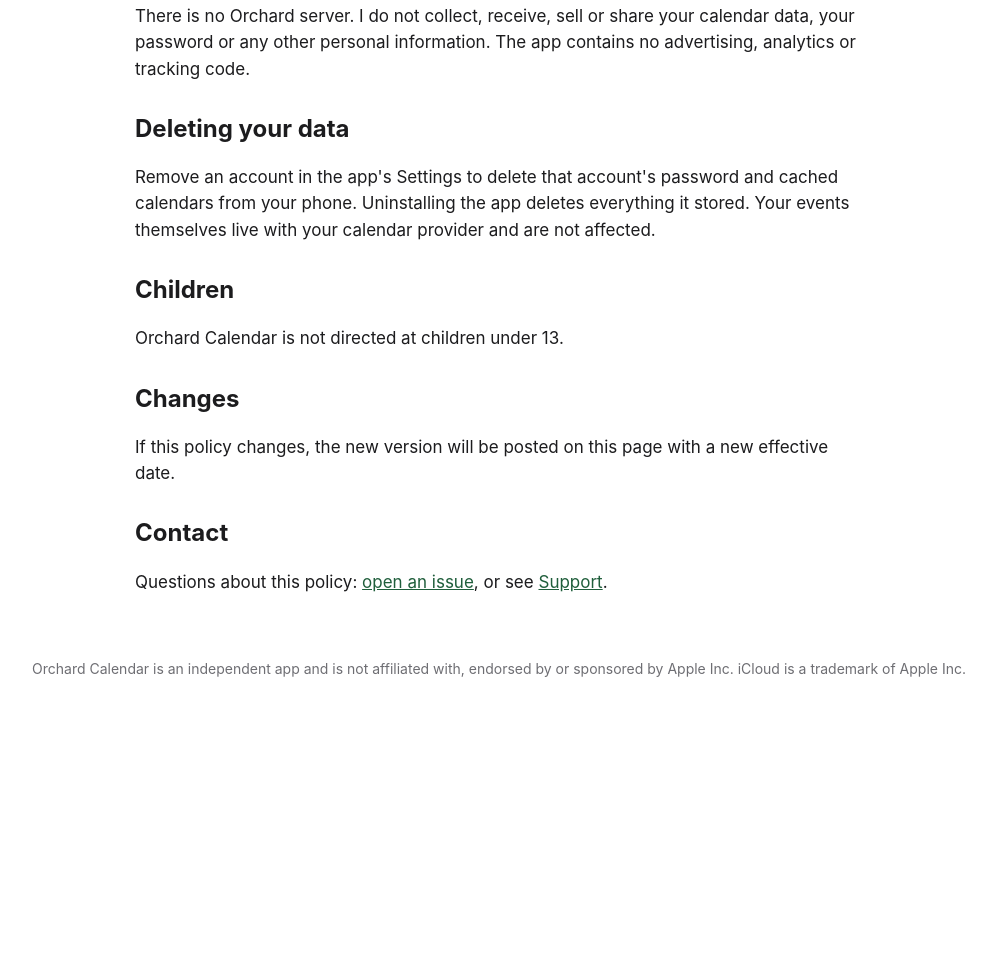
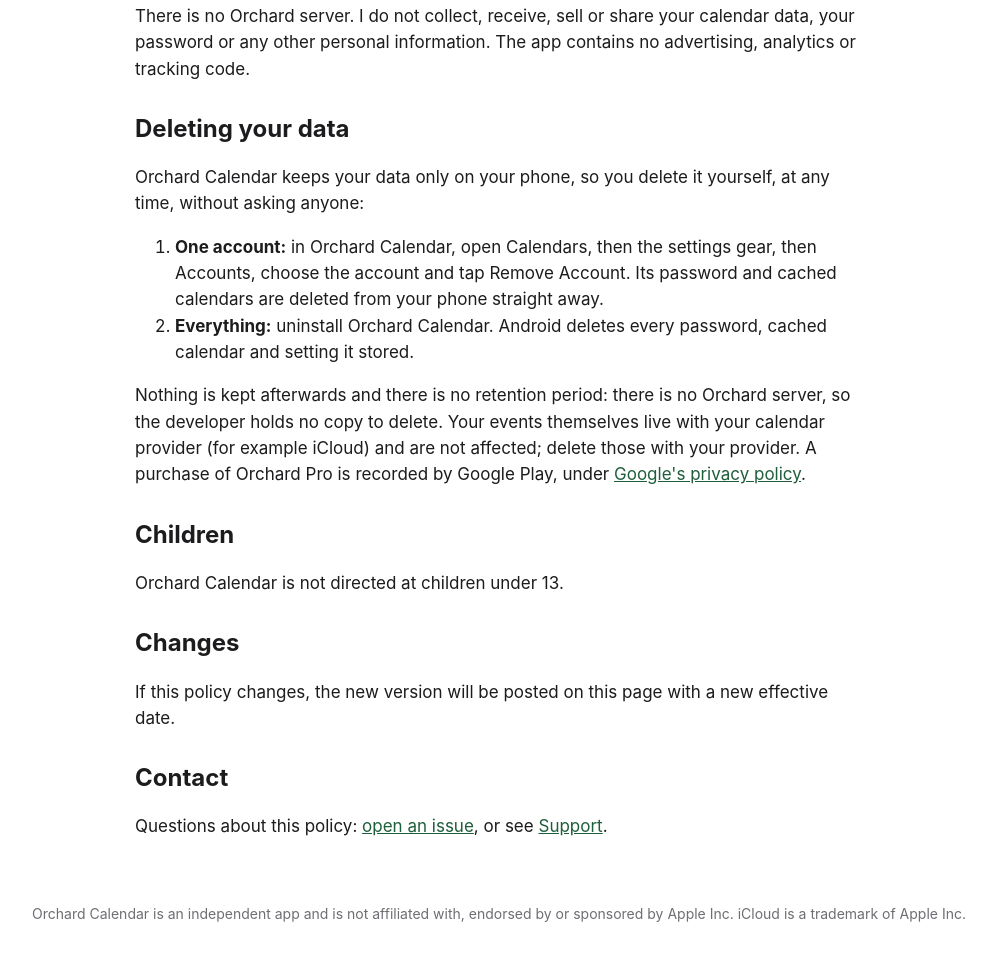
Before and after one commit to stormychel/orchard-calendar, a plain HTML site: page privacy.html in a window 1280 px wide. Shown: the part 913-1873 px from the top of the page, without its empty margins (141-1137 px from the left). Before the commit the page ends 1655 px from the top, so only its background shows below. Drawn offline with Linux system fonts and the light colour scheme.

Commit message:
- give data deletion its own anchor (#delete-your-data) and lead with the steps, what is deleted and that nothing is retained, as Google Play's data deletion link requires

```diff
--- a/privacy.html
+++ b/privacy.html
@@ -31,8 +31,13 @@
     </ul>
     <p>There is no Orchard server. I do not collect, receive, sell or share your calendar data, your password or any other personal information. The app contains no advertising, analytics or tracking code.</p>
 
-    <h2>Deleting your data</h2>
-    <p>Remove an account in the app's Settings to delete that account's password and cached calendars from your phone. Uninstalling the app deletes everything it stored. Your events themselves live with your calendar provider and are not affected.</p>
+    <h2 id="delete-your-data">Deleting your data</h2>
+    <p>Orchard Calendar keeps your data only on your phone, so you delete it yourself, at any time, without asking anyone:</p>
+    <ol>
+      <li><strong>One account:</strong> in Orchard Calendar, open Calendars, then the settings gear, then Accounts, choose the account and tap Remove Account. Its password and cached calendars are deleted from your phone straight away.</li>
+      <li><strong>Everything:</strong> uninstall Orchard Calendar. Android deletes every password, cached calendar and setting it stored.</li>
+    </ol>
+    <p>Nothing is kept afterwards and there is no retention period: there is no Orchard server, so the developer holds no copy to delete. Your events themselves live with your calendar provider (for example iCloud) and are not affected; delete those with your provider. A purchase of Orchard Pro is recorded by Google Play, under <a href="https://policies.google.com/privacy">Google's privacy policy</a>.</p>
 
     <h2>Children</h2>
     <p>Orchard Calendar is not directed at children under 13.</p>
```
